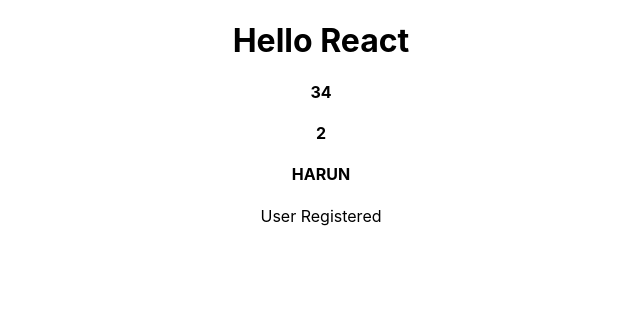
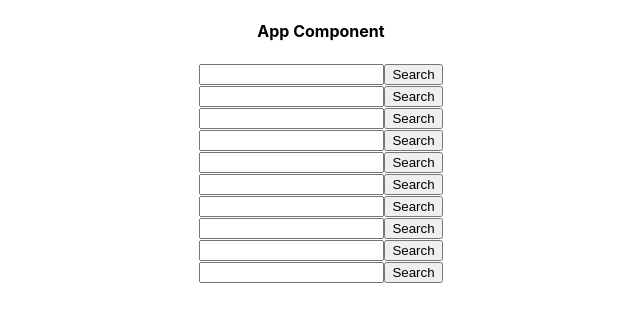
Before and after one commit to Harun6/React-Tutorials, a React (Create React App) app in the folder reactapp/: page / in a window 1280 px wide. Shown: the top 322 px of the page, without its empty margins (319-959 px from the left). Built offline with nearby package versions, Linux system fonts and the light colour scheme.

Commit message:
Add User.js and Component

```diff
--- a/reactapp/src/App.js
+++ b/reactapp/src/App.js
@@ -1,22 +1,38 @@
 
+import User from './Component/User';
 import './App.css';
 
 function App() {
-  const test = 34;
-  const isAuth = true;
+ // const test = 34;
+ // const isAuth = true;
   return (
     <div className="App">
-      <h1 className="naber">Hello React</h1>
+      {/*<h1 className="naber">Hello React</h1>
       <label htmlFor =""></label>
       <h4>{test}</h4>              {/*JavaScript is written in square brackets.*/}
-      <h4>{1 + 1}</h4>
+      {/*<h4>{1 + 1}</h4>
       <h4>{"harun".toLocaleUpperCase()}</h4>
       <div>
         {
           isAuth ? <p> User Registered</p>
           : null
         }
-      </div>
+      </div>*/}
+      {/* App Component*/}
+      <h4>App Component</h4>
+      <User/>
+      <User/>
+      <User/>
+      <User/>
+
+      <User/>
+      <User/>
+
+      <User/>
+      <User/>
+      <User/>
+
+      <User/>
     </div>
   );
 }
--- /dev/null
+++ b/reactapp/src/Component/User.js
@@ -0,0 +1,16 @@
+import React, { Component } from 'react'
+
+ class User extends Component {
+  render() {
+    return (
+      <div>
+        <form>
+            <input type="text"/>
+            <button>Search</button>
+        </form>
+      </div>
+    )
+  }
+}
+
+export default User;
```
